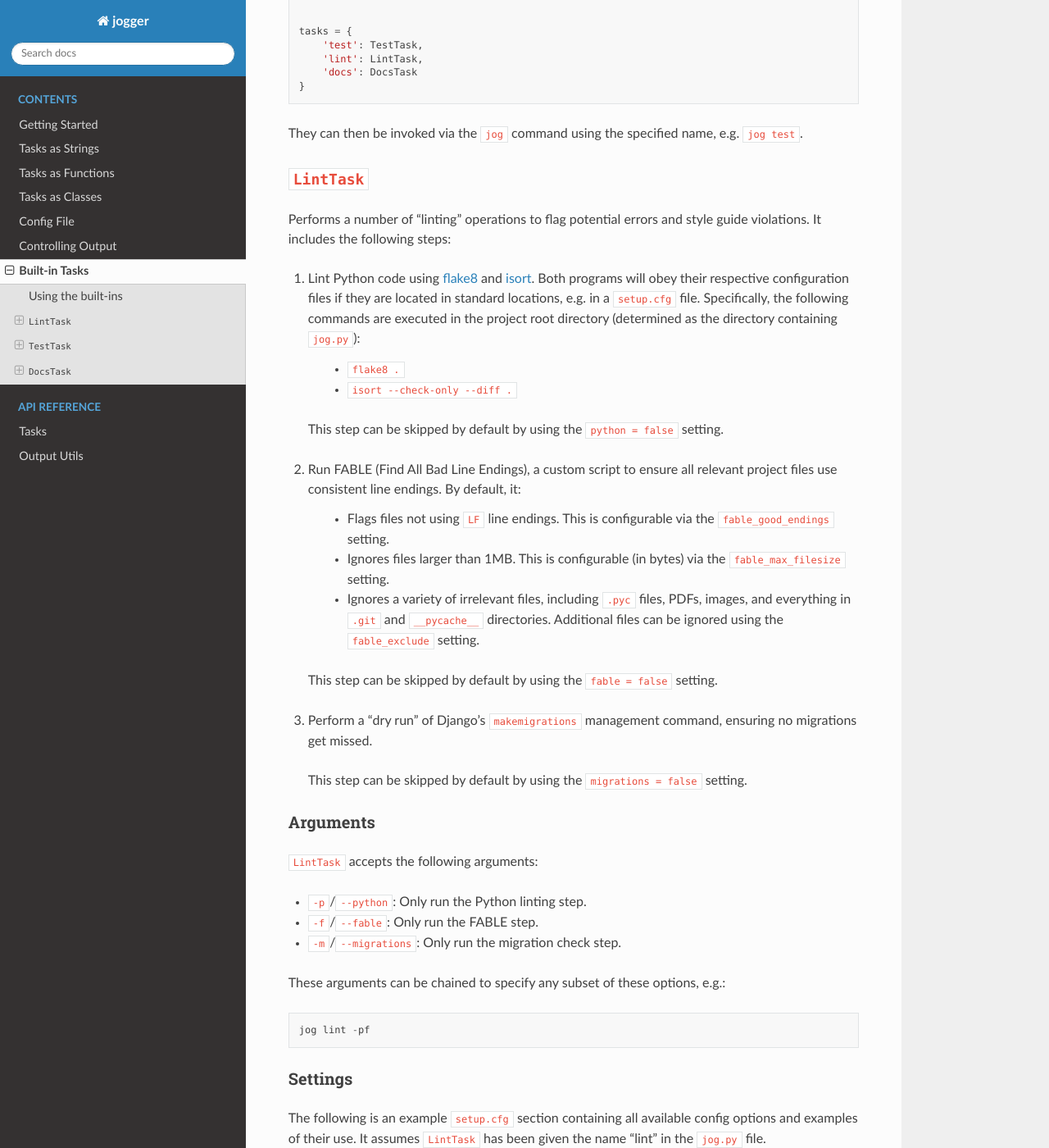
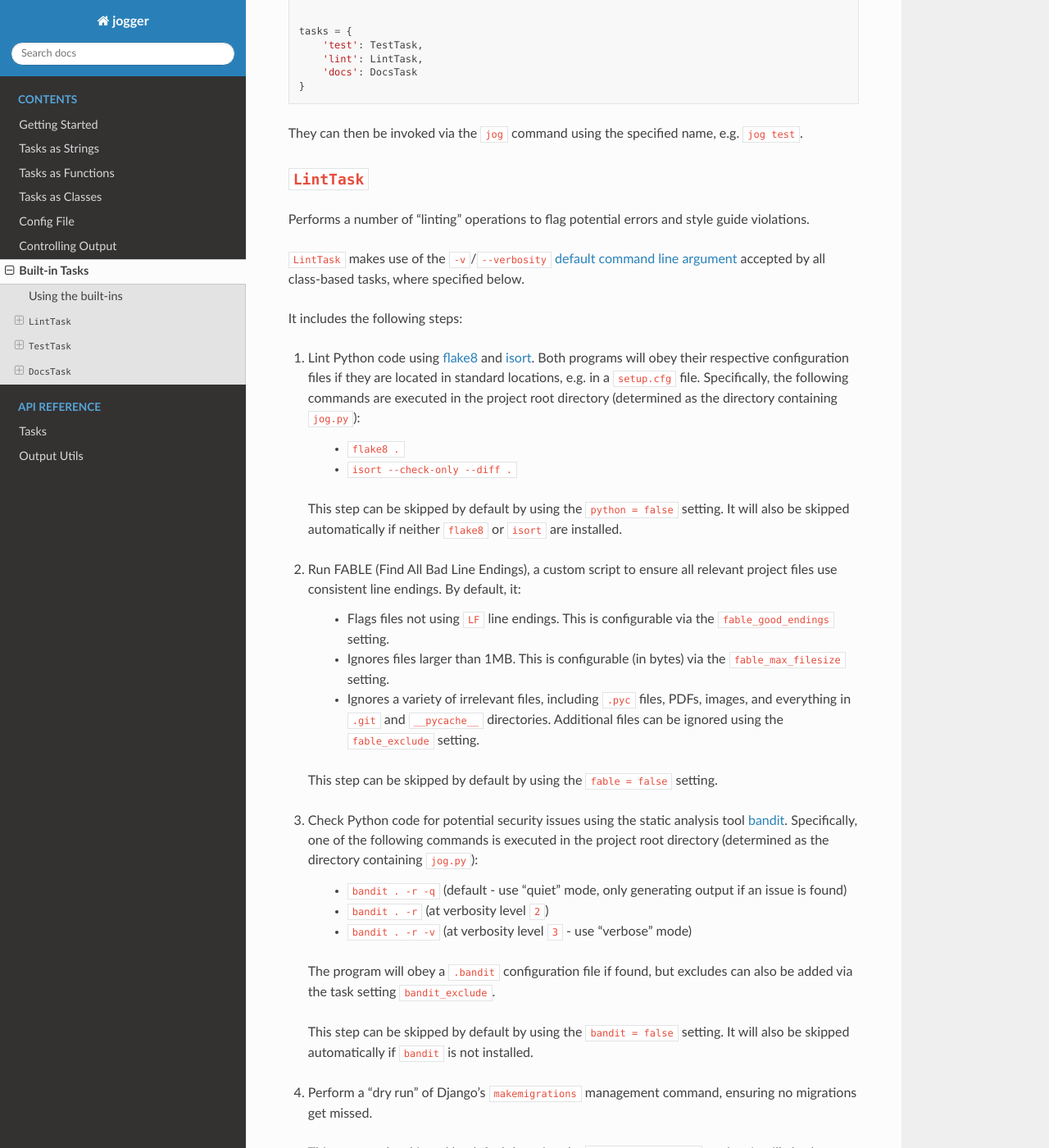
Before and after one commit to oogles/jog, a Sphinx documentation site: the page built from docs/topics/builtins.rst, in a window 1280 px wide and 1400 px high, scrolled down 508 px. Shown: the whole window at 82% size. Built offline with Sphinx 7.4.7 and the Read the Docs theme 2.0.0, drawn with Linux system fonts in a browser that asks for light colours; some of the changed text lies outside the part shown.

Commit message:
Added documentation for the bandit step of LintTask.

```diff
--- a/docs/topics/builtins.rst
+++ b/docs/topics/builtins.rst
@@ -30,14 +30,18 @@ They can then be invoked via the ``jog`` command using the specified name, e.g.
 ``LintTask``
 ============
 
-Performs a number of "linting" operations to flag potential errors and style guide violations. It includes the following steps:
+Performs a number of "linting" operations to flag potential errors and style guide violations.
+
+``LintTask`` makes use of the ``-v``/``--verbosity`` :ref:`default command line argument <class_tasks_default_args>` accepted by all class-based tasks, where specified below.
+
+It includes the following steps:
 
 1. Lint Python code using `flake8 <https://github.com/PyCQA/flake8>`_ and `isort <https://github.com/PyCQA/isort>`_. Both programs will obey their respective configuration files if they are located in standard locations, e.g. in a ``setup.cfg`` file. Specifically, the following commands are executed in the project root directory (determined as the directory containing ``jog.py``):
 
     * ``flake8 .``
     * ``isort --check-only --diff .``
 
-  This step can be skipped by default by using the ``python = false`` setting.
+  This step can be skipped by default by using the ``python = false`` setting. It will also be skipped automatically if neither ``flake8`` or ``isort`` are installed.
 
 2. Run FABLE (Find All Bad Line Endings), a custom script to ensure all relevant project files use consistent line endings. By default, it:
 
@@ -47,9 +51,19 @@ Performs a number of "linting" operations to flag potential errors and style gui
 
   This step can be skipped by default by using the ``fable = false`` setting.
 
-3. Perform a "dry run" of Django's ``makemigrations`` management command, ensuring no migrations get missed.
+3. Check Python code for potential security issues using the static analysis tool `bandit <https://github.com/PyCQA/bandit>`_. Specifically, one of the following commands is executed in the project root directory (determined as the directory containing ``jog.py``):
 
-  This step can be skipped by default by using the ``migrations = false`` setting.
+    * ``bandit . -r -q`` (default - use "quiet" mode, only generating output if an issue is found)
+    * ``bandit . -r`` (at verbosity level ``2``)
+    * ``bandit . -r -v`` (at verbosity level ``3`` - use "verbose" mode)
+
+  The program will obey a ``.bandit`` configuration file if found, but excludes can also be added via the task setting ``bandit_exclude``.
+
+  This step can be skipped by default by using the ``bandit = false`` setting. It will also be skipped automatically if ``bandit`` is not installed.
+
+4. Perform a "dry run" of Django's ``makemigrations`` management command, ensuring no migrations get missed.
+
+  This step can be skipped by default by using the ``migrations = false`` setting. It will also be skipped automatically if Django is not installed.
 
 Arguments
 ---------
@@ -58,6 +72,7 @@ Arguments
 
 * ``-p``/``--python``: Only run the Python linting step.
 * ``-f``/``--fable``: Only run the FABLE step.
+* ``-b``/``--bandit``: Only run the ``bandit`` security scan step.
 * ``-m``/``--migrations``: Only run the migration check step.
 
 These arguments can be chained to specify any subset of these options, e.g.::
@@ -74,12 +89,16 @@ The following is an example ``setup.cfg`` section containing all available confi
     [jogger:lint]
     python = false      # exclude the Python linting step by default
     fable = false       # exclude the FABLE step by default
+    bandit = false      # exclude the bandit step by default
     migrations = false  # exclude the migration check step by default
 
     fable_good_endings = CRLF  # one of: LF, CR, CRLF (default: LF)
     fable_max_filesize = 5242880  # 5MB, in bytes (default: 1MB)
     fable_exclude =
         ./docs/_build
+
+    bandit_exclude =
+        tests
 
 
 ``TestTask``
```
